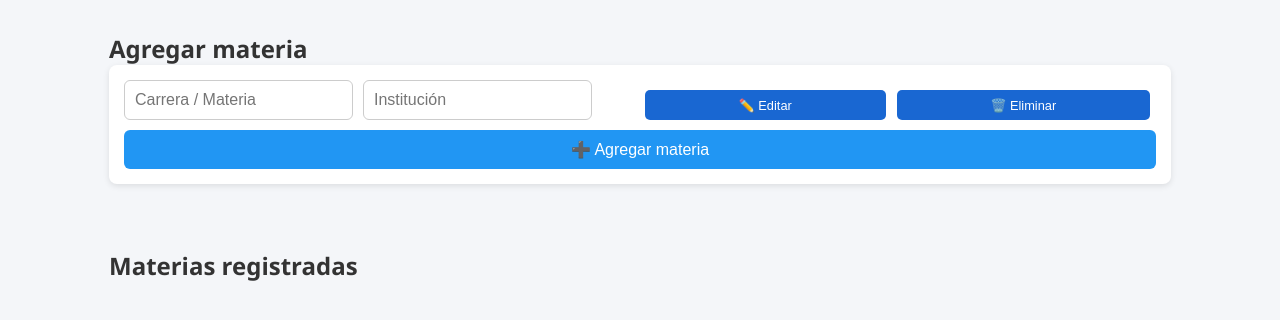
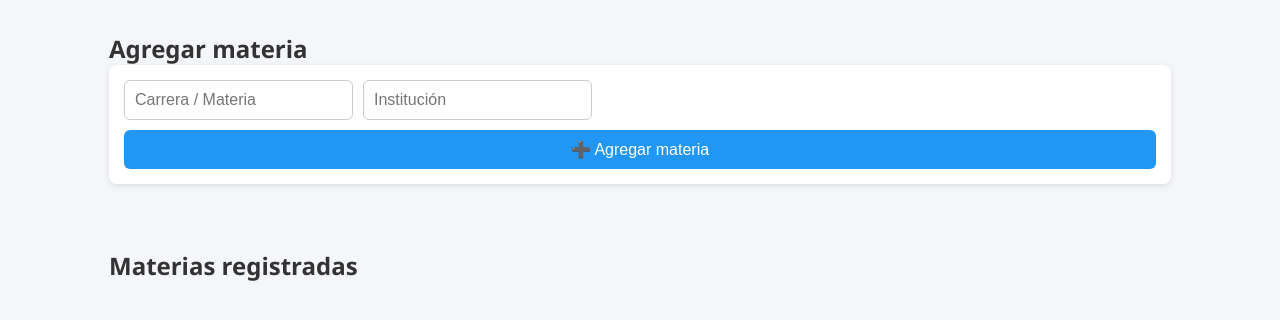
Before and after one commit to YeitherJG/clases, a plain HTML site: page index.html in a window 1280 px wide. Shown: the part 76-396 px from the top of the page. Drawn offline with Linux system fonts and the light colour scheme; no server answers.

Commit message:
Update index.html

```diff
--- a/index.html
+++ b/index.html
@@ -22,10 +22,6 @@
           <input type="text" id="carrera" placeholder="Carrera / Materia" required>
           <input type="text" id="institucion" placeholder="Institución" required>
         </div>
-         <div class="acciones">
-            <button class="edit-materia" data-id="${materiaId}">✏️ Editar</button>
-            <button class="delete-materia" data-id="${materiaId}">🗑️ Eliminar</button>
-        </div>
         <button type="submit" class="btn">➕ Agregar materia</button>
       </form>
     </section>
```
